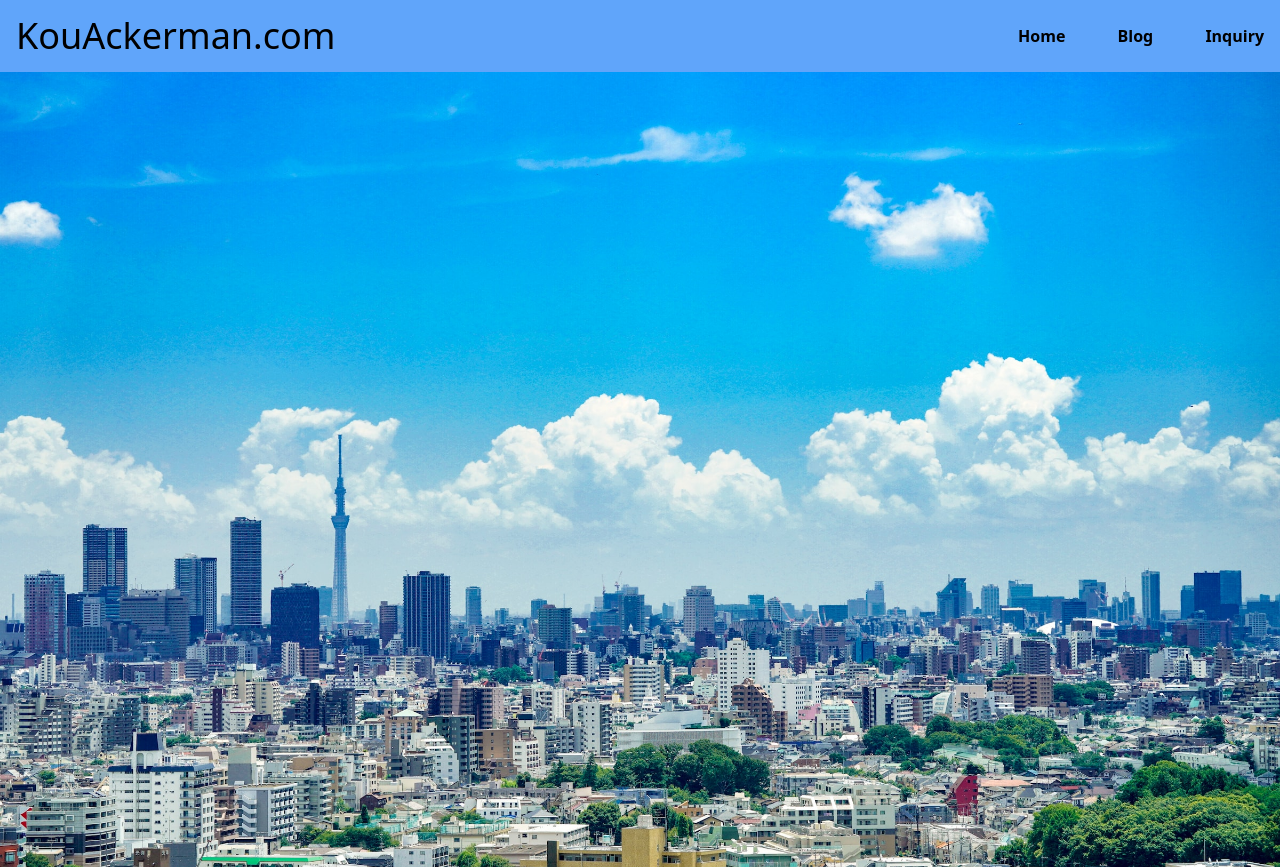
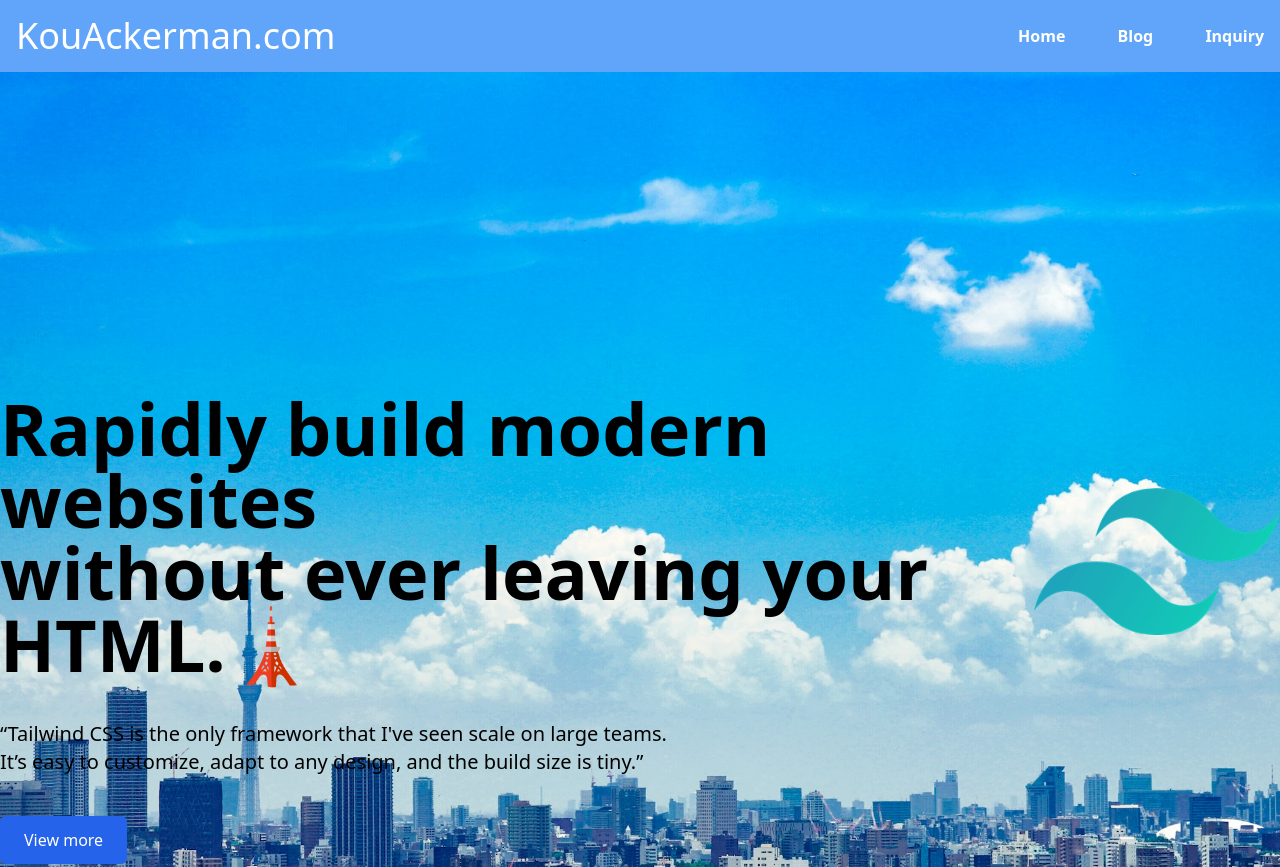
Before and after one commit to Nobutaka91/simple_title_page_Tailwindcss, a website: page src/index.html in a window 1280 px wide. Shown: the top 867 px of the page. Drawn offline with Linux system fonts and the light colour scheme.

Commit message:
細かいCSSの調整が完了しました

```diff
--- a/src/index.html
+++ b/src/index.html
@@ -9,15 +9,21 @@
   <body>
     <header class="bg-blue-400 p-4">
       <nav class="flex justify-between mx-auto container items-center">
-        <div class="text-4xl">KouAckerman.com</div>
+        <div class="text-4xl text-white">KouAckerman.com</div>
         <div class="space-x-12 font-bold">
-          <a href="" class="hover:text-green-200 transition-all duration-300"
+          <a
+            href=""
+            class="hover:text-green-200 transition-all duration-300 text-white"
             >Home</a
           >
-          <a href="" class="hover:text-green-200 transition-all duration-300"
+          <a
+            href=""
+            class="hover:text-green-200 transition-all duration-300 text-white"
             >Blog</a
           >
-          <a href="" class="hover:text-green-200 transition-all duration-300"
+          <a
+            href=""
+            class="hover:text-green-200 transition-all duration-300 text-white"
             >Inquiry</a
           >
         </div>
@@ -25,7 +31,34 @@
     </header>
 
     <main>
-      <div class="bg-tutorial-bg min-h-screen bg-cover bg-center"></div>
+      <div class="bg-tutorial-bg min-h-screen bg-cover bg-center object-cover">
+        <div class="md:flex container mx-auto md:justify-around py-60 md:py-80">
+          <div class="flex flex-col text-center md:text-left">
+            <h1 class="text-5xl sm:text-7xl font-bold">
+              Rapidly build modern websites <br />without ever leaving your
+              HTML.🗼
+            </h1>
+            <p class="text-xl mb-10 my-10">
+              “Tailwind CSS is the only framework that I've seen scale on large
+              teams. <br />
+              It’s easy to customize, adapt to any design, and the build size is
+              tiny.”
+            </p>
+            <a
+              href=""
+              class="px-6 py-3 bg-blue-600 rounded-md text-white hover:bg-blue-800 cursor-pointer transition-all duration-300 w-max self-center md:self-start"
+              >View more</a
+            >
+          </div>
+          <div>
+            <img
+              src="./img/tailwind-logo.png"
+              alt=""
+              class="mx-auto mt-24 md:mx-0"
+            />
+          </div>
+        </div>
+      </div>
     </main>
   </body>
 </html>
```
Also changed, not shown: dist/output.css.
